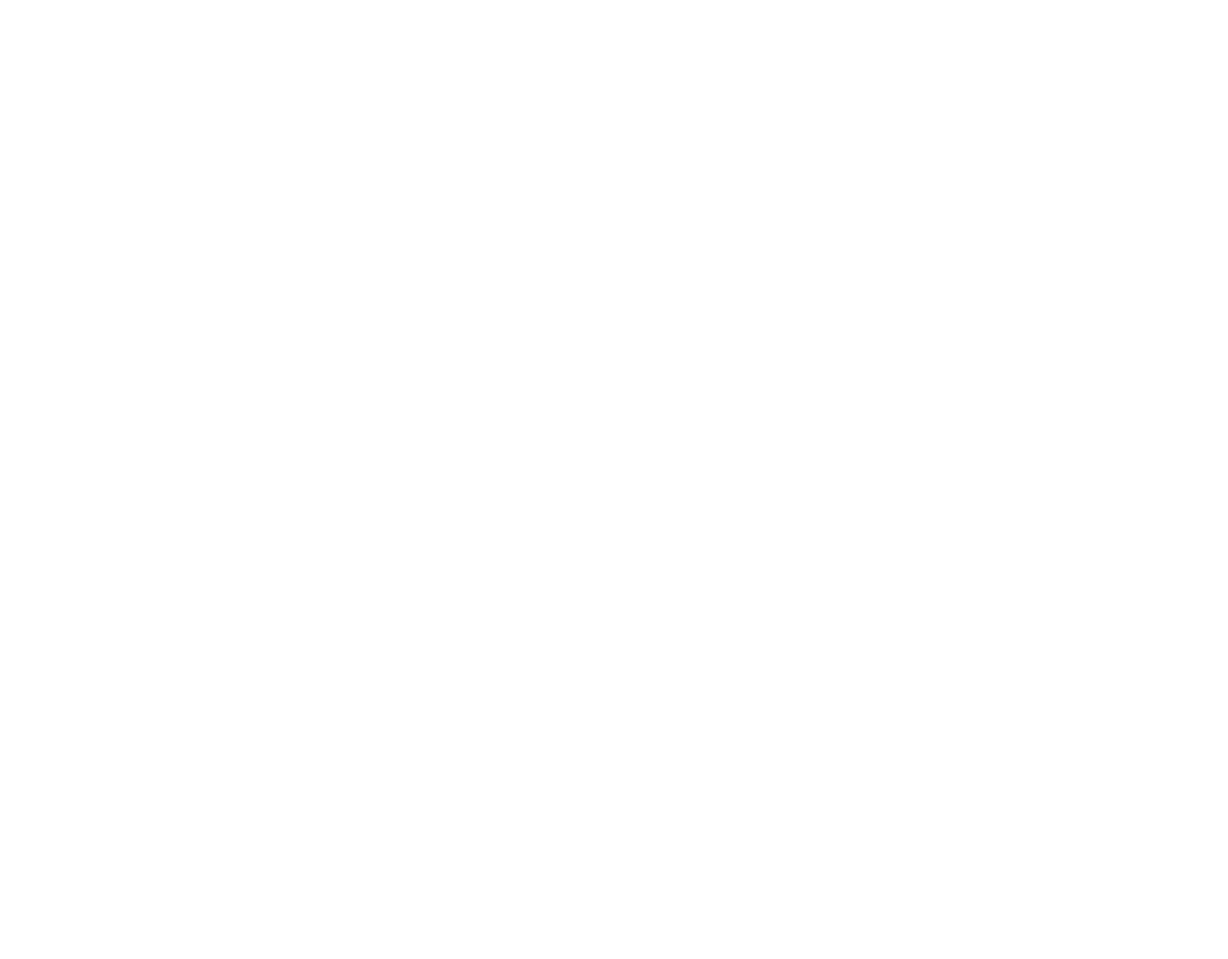
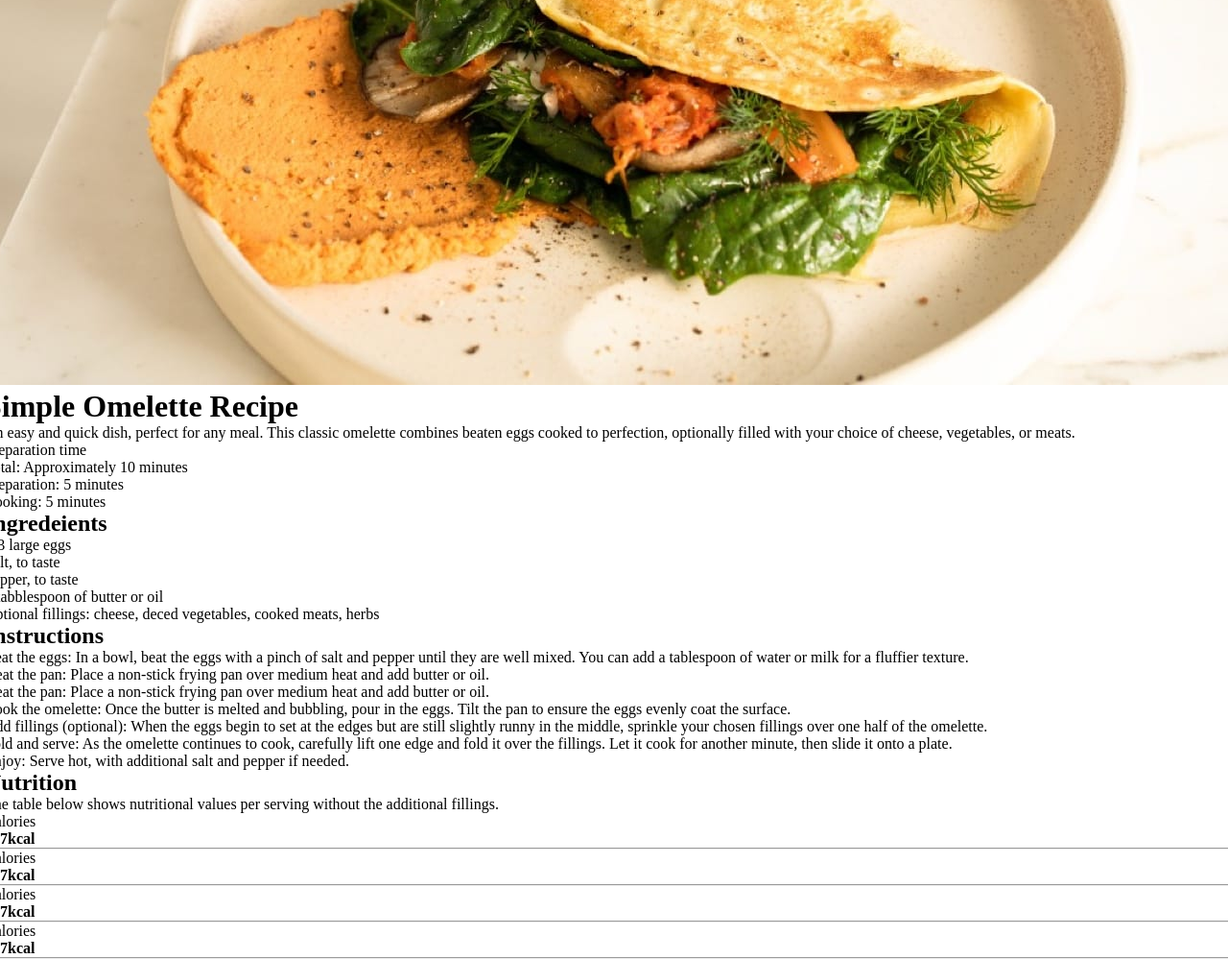
Before and after one commit to kmrzakir/Recipe_page_frontend_mentor, a plain HTML site: page index.html in a window 1280 px wide. Shown: the whole page at 96% size. Before the commit the page ends 800 px from the top, so only its background shows below. Drawn offline with Linux system fonts and the light colour scheme; a web font is replaced by a local one.

Commit message:
added html code

```diff
--- a/index.html
+++ b/index.html
@@ -4,8 +4,131 @@
     <meta charset="UTF-8">
     <meta name="viewport" content="width=device-width, initial-scale=1.0">
     <title>Recipe page</title>
+
+    <link rel="preconnect" href="https://fonts.googleapis.com">
+<link rel="preconnect" href="https://fonts.gstatic.com" crossorigin>
+<link href="https://fonts.googleapis.com/css2?family=Figtree:ital,wght@0,300..900;1,300..900&family=Inter+Tight:ital,wght@0,100..900;1,100..900&family=Inter:ital,opsz,wght@0,14..32,100..900;1,14..32,100..900&family=Lexend+Zetta&family=Outfit:wght@100..900&family=Sansita+Swashed:wght@300..900&family=Young+Serif&display=swap" rel="stylesheet">
+
+<style>
+
+    *{
+        padding: 0;
+        margin: 0;
+        box-sizing: border-box;
+    }
+    :root{
+        --background-color : #f3e5d8;
+    }
+    body{
+        background-color: var(--background-color);
+        height: 100vh;
+        display: flex;
+        justify-content: center;
+        align-items: center;
+        background-color: white;
+    }
+
+</style>
+
+    <!-- font-family: "Young Serif", serif; -->
+    <!-- font-family: "Outfit", serif; -->
+    <!-- /* font-family: "Young Serif", serif; */
+    /* font-family: "Outfit thin", serif; */ -->
 </head>
 <body>
+    <div class="conatiner">
+        <img src="images/image-omelette.jpeg" alt="food-iamge">
 
+       <!-- main content conatiner -->
+        <div class="main-content">
+
+            <!-- title-section -->
+            <div class="title">
+                <h1>Simple Omelette Recipe</h1>
+                <p>An easy and quick dish, perfect for any meal. This classic omelette combines beaten eggs cooked to perfection, optionally filled with your choice of cheese, vegetables, or meats.</p>
+            </div>
+
+            <!-- prepration time -->
+            <section class="prep-time-section">
+                <div class="prep-time-heading">Preparation time</div>
+                <ul class="prep-time-item">
+                    <li><span>Total</span>: Approximately 10 minutes</li>
+                    <li><span>Preparation</span>: 5 minutes
+                    </li>
+                    <li><span>Cooking</span>: 5 minutes
+                    </li>
+                </ul>
+            </section>
+
+            <!-- ingredients-section -->
+
+            <section class="ingredients-section">
+                <h1 class="ingredients-heading">Ingredeients</h1>
+                <ul class="ingredients-list">
+                    <li>2-3 large eggs</li>
+                    <li>Salt, to taste</li>
+                    <li>Pepper, to taste</li>
+                    <li>1 tabblespoon of butter or oil</li>
+                    <li>Optional fillings: cheese, deced vegetables, cooked meats, herbs</li>
+                </ul>
+            </section>
+
+            <!-- instructions-section -->
+
+            <section class="instructions-section">
+                <h1 class="instructions-heading">Instructions</h1>
+                <ul class="instructions-list">
+                    <li><span>Beat the eggs</span>: In a bowl, beat the eggs with a pinch of salt and pepper until they are well mixed. You can add a tablespoon of water or milk for a fluffier texture.</li>
+                    <li><span>Heat the pan</span>: Place a non-stick frying pan over medium heat and add butter or oil.
+                    <li><span>Heat the pan</span>: Place a non-stick frying pan over medium heat and add butter or oil.
+                    </li>
+                    <li><span>Cook the omelette</span>: Once the butter is melted and bubbling, pour in the eggs. Tilt the pan to ensure the eggs evenly coat the surface.
+                    </li>
+                    <li><span>Add fillings (optional)</span>: When the eggs begin to set at the edges but are still slightly runny in the middle, sprinkle your chosen fillings over one half of the omelette.
+                    </li>
+                    <li><span>Fold and serve</span>: As the omelette continues to cook, carefully lift one edge and fold it over the fillings. Let it cook for another minute, then slide it onto a plate.
+                    </li>
+                    <li><span>Enjoy</span>: Serve hot, with additional salt and pepper if needed.
+                    </li>
+                </ul>
+            </section>
+
+            <!-- nutrition-section -->
+
+            <section class="nutrition-section">
+                <h1 class="nutrition-heading">Nutrition</h1>
+                <p class="nutrition-title">The table below shows nutritional values per serving without the additional fillings.</p>
+
+                <div class="nutrition-table">
+                    <div class="row">
+                        <p class="nitrition-name">Calories</p>
+                        <strong class="nutrition-content">277kcal</strong>
+                        <hr>
+                    </div>
+
+                    <div class="row">
+                        <p class="nitrition-name">Calories</p>
+                        <strong class="nutrition-content">277kcal</strong>
+                        <hr>
+                    </div>
+
+                    <div class="row">
+                        <p class="nitrition-name">Calories</p>
+                        <strong class="nutrition-content">277kcal</strong>
+                        <hr>
+                    </div>
+
+                    <div class="row">
+                        <p class="nitrition-name">Calories</p>
+                        <strong class="nutrition-content">277kcal</strong>
+                        <hr>
+                    </div>
+                </div>
+
+            </section>
+
+
+        </div>
+    </div>
 </body>
 </html>
```
Also changed, not shown: desktop-design.jpg (added), images/image-omelette.jpeg (added), mobile-design.jpg (added).
